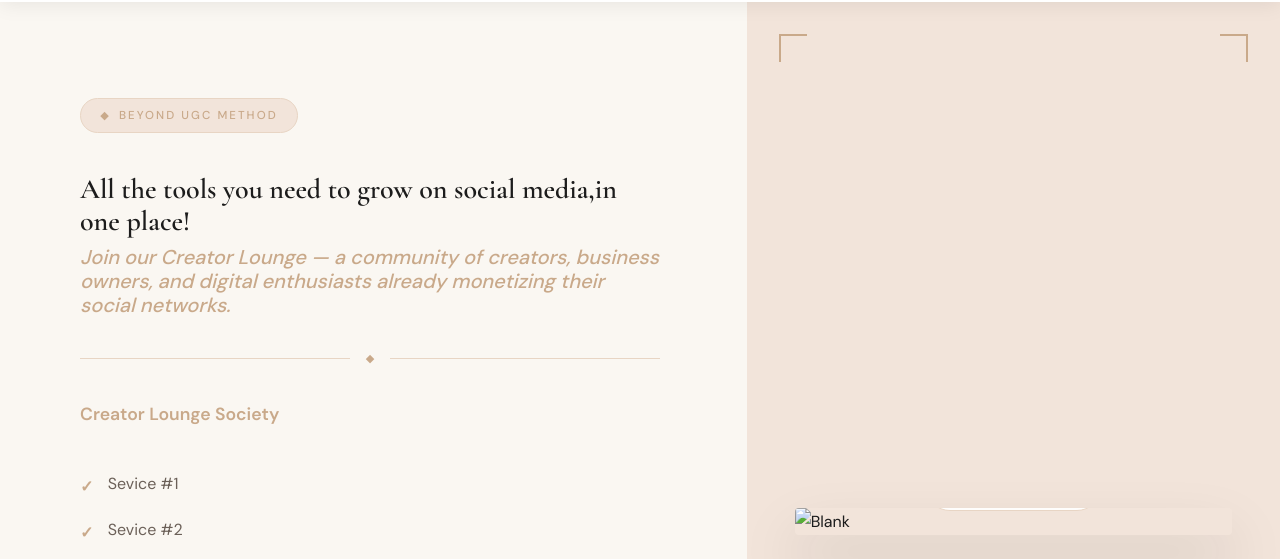
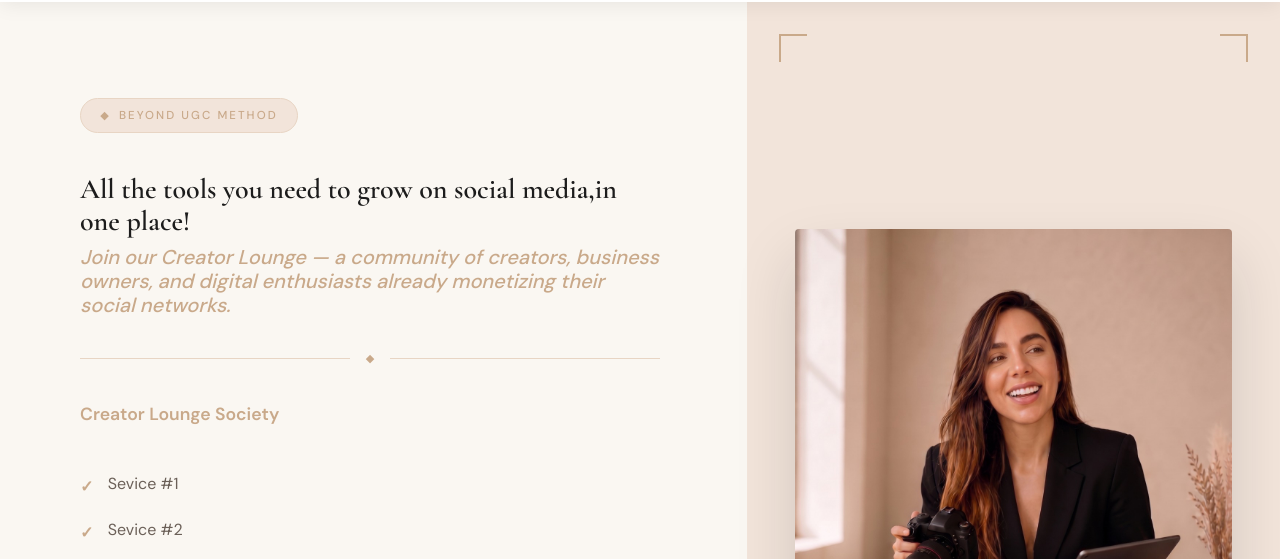
Before and after one commit to dfparrat/Beyond_UGC, a plain HTML site: page index.html in a window 1280 px wide. Shown: the part 63-622 px from the top of the page. Drawn offline with nearby package versions, Linux system fonts and the light colour scheme.

Commit message:
Add files via upload

```diff
--- a/index.html
+++ b/index.html
@@ -150,7 +150,7 @@
           <div class="frame-corner frame-br"></div>
         </div>
         <div class="image-wrapper">
-          <img src="Blank" class="luxury-image" alt="Blank">
+          <img src="IMG/profile_1.jpeg" class="luxury-image" alt="Blank">
           <div class="image-overlay">
             <div class="overlay-text">
               <span class="overlay-icon">⭐</span>
```
